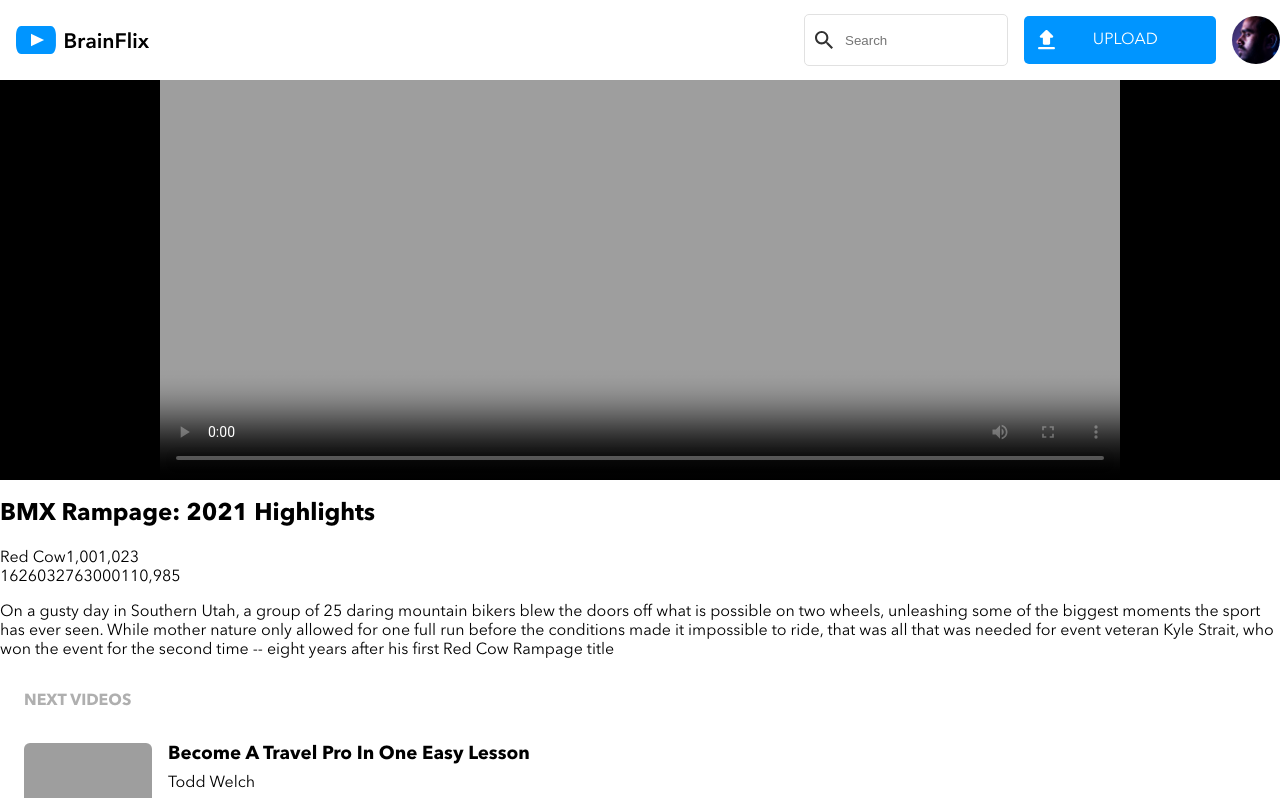
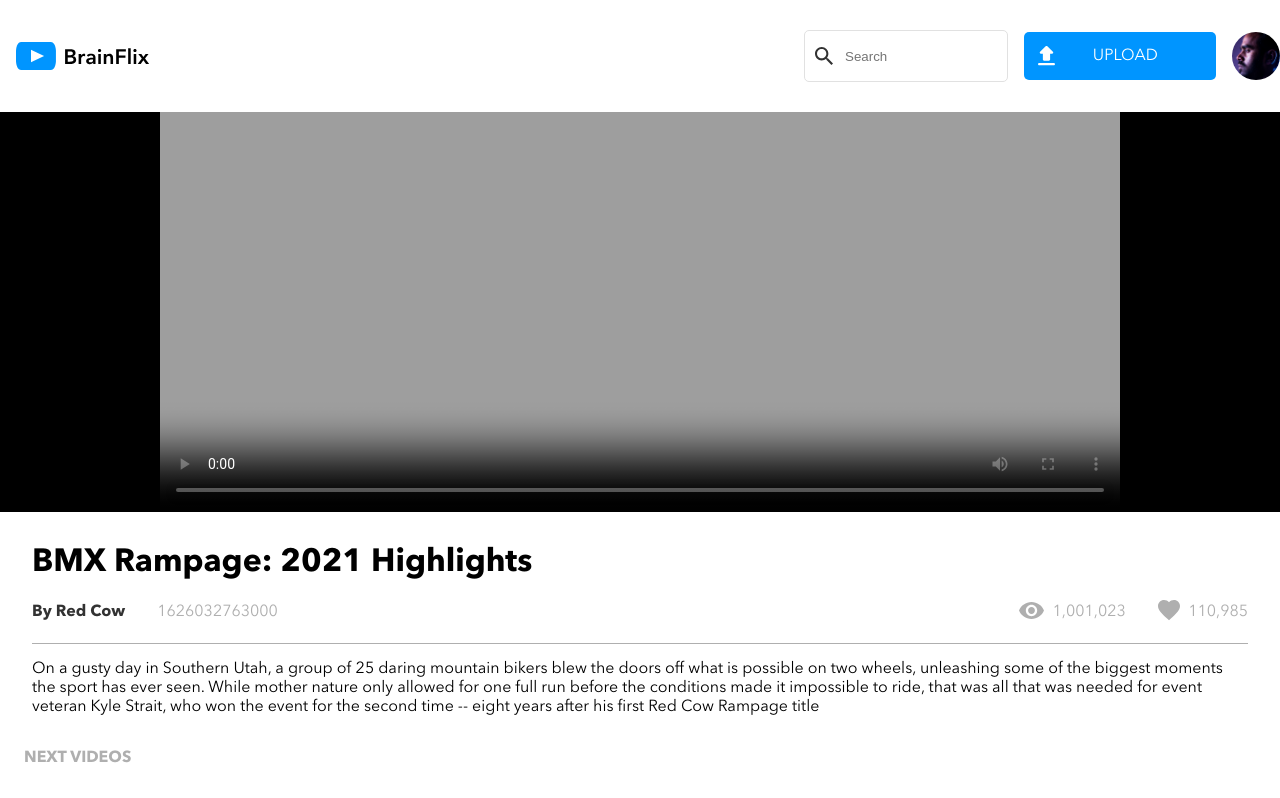
Before and after one commit to QurayshSaif/BrainFlix, a React (Create React App) app: page / in a window 1280 px wide. Shown: the top 798 px of the page. Built offline with nearby package versions, Linux system fonts and the light colour scheme; grey boxes are pictures that could not be loaded.

Commit message:
Added styling to video details component

```diff
--- a/src/App.js
+++ b/src/App.js
@@ -11,24 +11,20 @@ import VideoDetails from "./components/VideoDetails/VideoDetails";
 function App() {
   const [activeVideo, setActiveVideo] = useState(JsonVideoDetails[0]);
   const onClickVideoHandler = (id) => {
+    //Determine the first object that matches the id
     const selectedVideo = JsonVideoDetails.find((video) => {
       return id === video.id;
     });
     console.log(selectedVideo);
+    //set this particular usestate with the selected object
+    // if no object is found, it will response with {}
     setActiveVideo(selectedVideo);
   };
   return (
     <>
       <Header />
-      <VideoPlayer image={activeVideo.image} />
-      <VideoDetails
-        title={activeVideo.title}
-        subtitle={activeVideo.channel}
-        views={activeVideo.views}
-        date={activeVideo.timestamp}
-        likes={activeVideo.likes}
-        description={activeVideo.description}
-      />
+      <VideoPlayer image={activeVideo?.image || ""} />
+      <VideoDetails {...activeVideo} />
       <VideoList
         onClickVideoHandler={onClickVideoHandler}
         videoList={Videos}
--- a/src/components/Button/button.scss
+++ b/src/components/Button/button.scss
@@ -1,8 +1,8 @@
-@use '../../styles/partials/mixins' as *;
-@use '../../styles/partials/variables' as *;
-@use '../../styles/partials/fonts' as *;
+@use "../../styles/partials/mixins" as *;
+@use "../../styles/partials/variables" as *;
+@use "../../styles/partials/fonts" as *;
 
-.button{
+.button {
   width: 95%;
   background-color: $brainFlix-blue;
   height: 3rem;
@@ -12,26 +12,30 @@
   display: flex;
   align-items: center;
 
-    @include tablet{
+  @include tablet {
     width: 12rem;
     max-width: 10rem;
   }
 
-    @include desktop{
+  @include desktop {
     max-width: 500px;
   }
 
-    &__icon{
+  &__icon {
     padding: 0.5rem;
     height: 1.8rem;
   }
 
-    &__text{
+  &__text {
     color: white;
     margin: 0 auto;
 
-        @include tablet{
+    @include tablet {
       margin: 0 auto 0 1.5rem;
     }
   }
+
+  @media screen and (max-width: 768px) {
+    margin: 1rem 0 0;
   }
+}
--- a/src/components/Header/header.scss
+++ b/src/components/Header/header.scss
@@ -1,45 +1,48 @@
-@use '../../styles/partials/mixins' as *;
-@use '../../styles/partials/variables' as *;
-@use '../../styles/partials/fonts' as *;
+@use "../../styles/partials/mixins" as *;
+@use "../../styles/partials/variables" as *;
+@use "../../styles/partials/fonts" as *;
 
-.header{
+.header {
   margin: 0 1rem;
 
-    @include tablet{
+  @include tablet {
     display: flex;
     align-items: center;
     margin: 0 1.5rem;
   }
 
-    @include desktop{
+  @include desktop {
     max-width: 1280px;
     margin: 0 auto;
   }
 
-    &__logo-container{
+  &__logo-container {
     margin: 0 auto;
     display: flex;
     justify-content: center;
     margin: 1rem;
   }
 
-    &__container{
+  &__container {
     display: flex;
     align-items: center;
     flex-wrap: wrap;
-        @include tablet{
-            & :nth-child(2) {order:1;}
+    margin: 1rem auto;
+    max-width: 500px;
+
+    @include tablet {
       flex-wrap: nowrap;
       gap: 1rem;
       margin-left: auto;
+      margin-right: 0;
     }
   }
 
-    &__logo{
+  &__logo {
     height: 1.8rem;
   }
 
-    &__image{
+  &__image {
     width: 3rem;
     height: 3rem;
     border-radius: 50%;
@@ -47,12 +50,13 @@
     margin-right: auto;
     margin-left: 1rem;
 
-        @include tablet{
+    @include tablet {
       margin-left: 0;
+      order: 1;
     }
   }
 
-    &__search{
+  &__search {
     width: 58%;
     height: 3rem;
     background-image: url("../../assets/icons/search.svg");
@@ -64,12 +68,16 @@
     margin-left: auto;
     max-width: 600px;
 
-        @include tablet{
+    @include tablet {
       width: 10rem;
     }
 
-        @include desktop{
+    @include desktop {
       width: 10rem;
+    }
+    @media screen and (max-width: 768px) {
+      margin-left: 0;
+      width: calc(100% - 135px);
     }
   }
 }
--- a/src/components/VideoDetails/VideoDetails.jsx
+++ b/src/components/VideoDetails/VideoDetails.jsx
@@ -1,10 +1,12 @@
 import "./VideoDetails.scss";
+import ViewIcon from "../../assets/icons/views.svg";
+import LikeIcon from "../../assets/icons/likes.svg";
 
 export default function VideoDetails({
   title,
-  subtitle,
+  channel,
   views,
-  date,
+  timestamp,
   likes,
   description,
 }) {
@@ -12,13 +14,25 @@ export default function VideoDetails({
     <section className="video-details">
       <h1 className="video-details__title">{title}</h1>
       <article className="video-details__info">
-        <div className="video-details__primary-container">
-          <span className="video-details__subtitle">{subtitle}</span>
-          <span className="video-details__text">{views}</span>
+        <div className="video-details__info-container">
+          <span className="video-details__text video-details__text--subtitle">
+            By {channel}
+          </span>
+          <span className="video-details__text">{timestamp}</span>
         </div>
-        <div className="video-details__secondary-container">
-          <span className="video-details__text">{date}</span>
-          <span className="video-details__text">{likes}</span>
+        <div className="video-details__info-container">
+          <div className="video-details__icon-container video-details__icon-container--view">
+            <img
+              className="video-details__icon video-details__icon--view"
+              src={ViewIcon}
+              alt="View Icon"
+            />
+            <span className="video-details__text">{views}</span>
+          </div>
+          <div className="video-details__icon-container">
+            <img className="video-details__icon" src={LikeIcon} alt="" />
+            <span className="video-details__text">{likes}</span>
+          </div>
         </div>
       </article>
 
--- a/src/components/VideoDetails/VideoDetails.scss
+++ b/src/components/VideoDetails/VideoDetails.scss
@@ -0,0 +1,78 @@
+@use "../../styles/partials/mixins" as *;
+@use "../../styles/partials/variables" as *;
+@use "../../styles/partials/fonts" as *;
+
+.video-details {
+  margin: 1rem;
+
+  @include tablet {
+    margin: 2rem;
+  }
+
+  &__title {
+    font-size: 1.7rem;
+
+    @include tablet {
+      font-size: 2rem;
+      margin-bottom: 0;
+    }
+  }
+
+  &__info {
+    border-bottom: 1px solid $brainFlix-silver;
+    border-top: 1px solid $brainFlix-silver;
+    padding: 0.8rem 0;
+    display: flex;
+
+    @include tablet {
+      justify-content: space-between;
+      border-top: none;
+    }
+
+    &-container {
+      display: flex;
+      flex-direction: column;
+      width: 50%;
+
+      @include tablet {
+        width: auto;
+        flex-direction: row;
+      }
+    }
+  }
+
+  &__text {
+    margin: 0.5rem 0;
+    color: $brainFlix-silver;
+
+    &--subtitle {
+      color: $brainFlix-black;
+      font-weight: 700;
+
+      @include tablet {
+        margin-right: 2rem;
+      }
+    }
+  }
+
+  &__icon-container {
+    display: flex;
+    align-items: center;
+
+    @include tablet {
+      &--view {
+        margin-right: 2rem;
+      }
+    }
+  }
+
+  &__icon {
+    width: 1.4rem;
+    padding-right: 0.5rem;
+    margin-bottom: 0.2rem;
+
+    &--view {
+      width: 1.6rem;
+    }
+  }
+}
--- a/src/components/VideoItem/VideoItem.jsx
+++ b/src/components/VideoItem/VideoItem.jsx
@@ -9,7 +9,7 @@ export default function VideoItem({
 }) {
   return (
     <article className="video-item" onClick={() => onClickVideoHandler(id)}>
-      <img className="video-item__image" src={image} alt="video Image" />
+      <img className="video-item__image" src={image} alt={title} />
       <div className="video-item__container">
         <h3 className="video-item__title">{title}</h3>
         <span className="video-item__sub-title">{subtitle}</span>
--- a/src/components/VideoList/VideoList.jsx
+++ b/src/components/VideoList/VideoList.jsx
@@ -16,6 +16,7 @@ export default function VideoList({
       {inactiveVideo.map((video) => {
         return (
           <VideoItem
+            key={video.id}
             id={video.id}
             image={video.image}
             title={video.title}
```
Also changed, not shown: src/components/Header/header.jsx (+7 -6 lines). Lines whose indentation alone changed are shown as unchanged.
